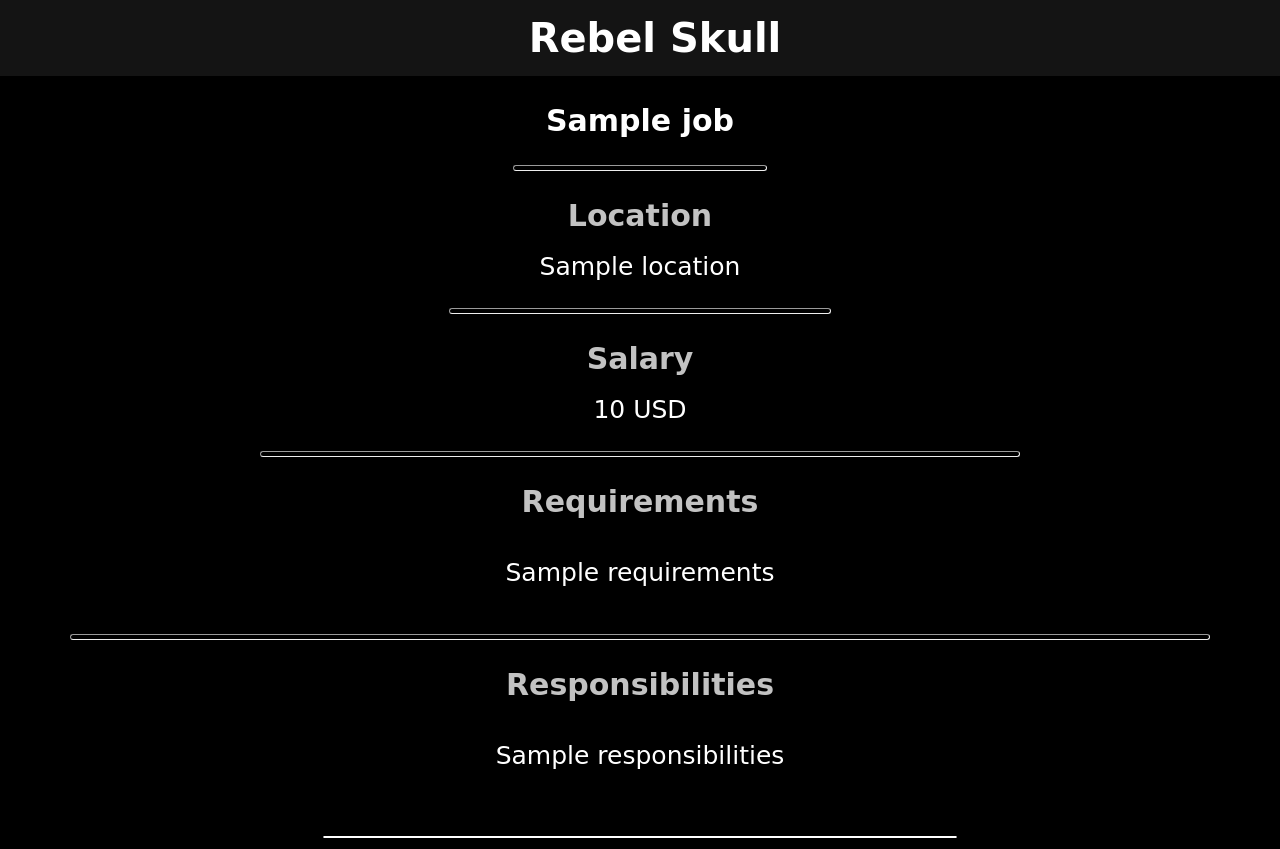
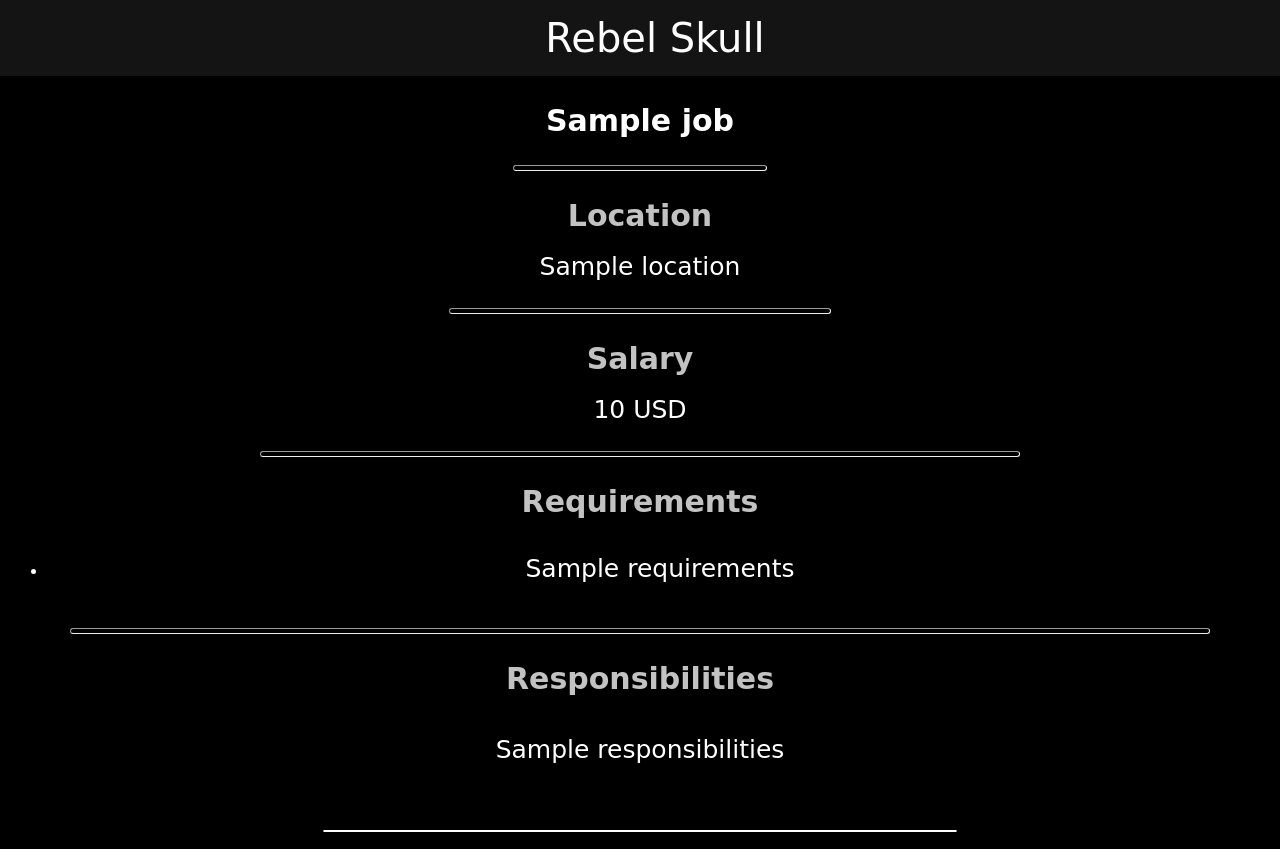
Before and after one commit to germanter/germanter, a Flask app: template templates/jobs.html in a window 1280 px wide. Shown: the top 849 px of the page. Run offline with Flask 3, Linux system fonts and the light colour scheme; the template is opened without the code that fills it: most values are stand-ins (such as "Sample title", 1, 10 or a date in 2020).

Commit message:
added things

```diff
--- a/database.py
+++ b/database.py
@@ -1,8 +1,8 @@
 import pymysql
-# from dotenv import load_dotenv  ###shut down all dotenv in push
+from dotenv import load_dotenv  ###shut down all dotenv in push
 import os
 
-# load_dotenv()  ###shut down all dotenv in push
+load_dotenv()  ###shut down all dotenv in push
 def load_data():
     timeout = 10
     connection = pymysql.connect(
--- a/templates/jobs.html
+++ b/templates/jobs.html
@@ -25,7 +25,12 @@
 
 
         <p style="margin:0px;font-size: 30px; font-weight: bold; color: #c2c2c2;">Requirements</p><br>
-        <p style="font-size: 25px;margin: 20px; color: #ffffff;">{{ job[0]['requirements'] }}</p><br>
+        <ul>
+        {% for i in job[0]['requirements'].split('\n') %}
+            <li><p style="margin:10px;font-size: 25px; color: #ffffff;">{{ i }}</p></li>
+            <br>
+        {% endfor %}
+        </ul>
         <hr style="width:90%;height:4px;border-radius:20px;"><br>
 
 
--- a/templates/nav.html
+++ b/templates/nav.html
@@ -1,4 +1,4 @@
 <nav style="background-color:#141414; padding: 15px; display: flex; justify-content: center; align-items: center; width: 100%; position: fixed; top: 0; left: 0; z-index: 1000; box-shadow: 0 4px 8px rgba(0, 0, 0, 0.2);">
-  <h1 style="margin: 0; font-family: 'Bangers', cursive; color: white; font-size: 40px;">Rebel Skull</h1>
+  <a href='{{url_for('home')}}' style="text-decoration: none;margin: 0; font-family: 'Bangers', cursive; color: white; font-size: 40px;">Rebel Skull</a>
 </nav>
 <br><br><br><br>
```
